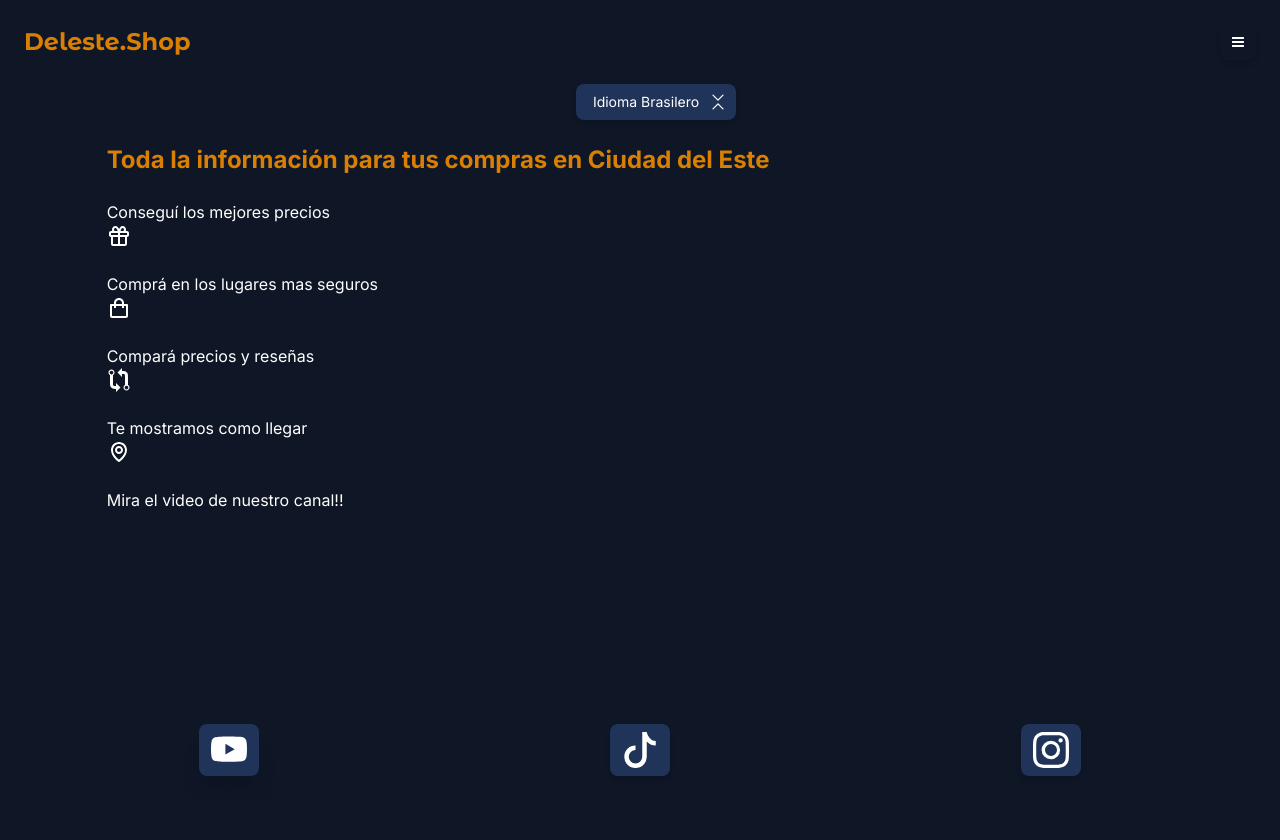
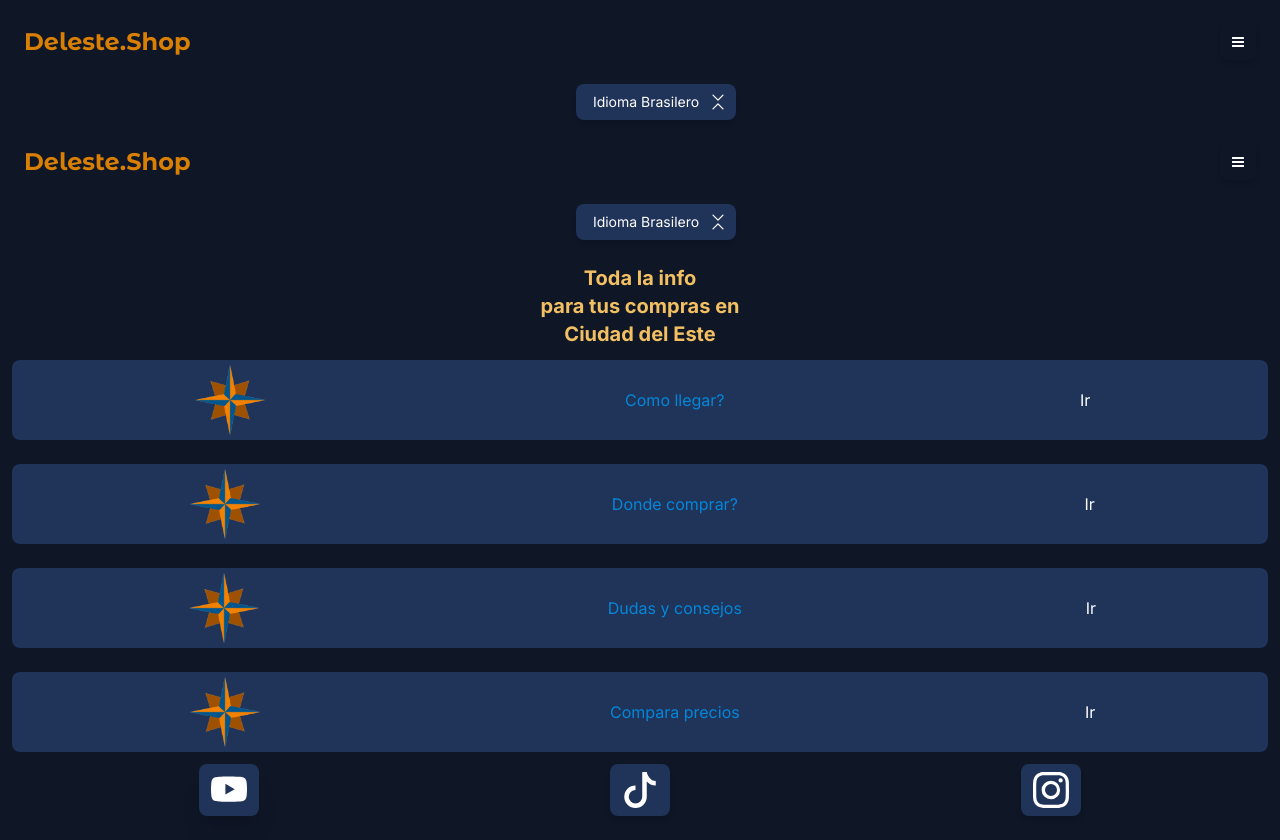
Before and after one commit to juanma-romero/deleste-project, a Next.js app: page /arg in a window 1280 px wide. Before the commit the page ends 800 px from the top, so only its background shows below. Built offline with nearby package versions, Linux system fonts and the light colour scheme.

Commit message:
layout links home

```diff
--- a/src/app/Linkes.tsx
+++ b/src/app/Linkes.tsx
@@ -37,9 +37,9 @@ const Linkes = () => {
     <div className='flex  flex-col'>
         {dato.map(
             (dato) => {
-                return <div className='flex justify-around'>
+                return <div className='flex justify-around rounded-lg bg-[#203359] m-3'>
                             <Image key={dato.id} src={dato.imagen} alt={dato.tituloLink+' imagen'} width={80} height={100}/>
-                            <p key={dato.id} className='text-[#0487D9]'>{dato.tituloLink} </p>
+                            <p key={dato.id} className='text-[#0487D9] self-center'>{dato.tituloLink} </p>
                             <button><Link href={dato.linkPagina}> Ir</Link></button>
                         </div>
             }
--- /dev/null
+++ b/src/app/arg/layout.tsx
@@ -0,0 +1,32 @@
+import '../globals.css'
+import { Inter } from 'next/font/google'
+import Navbar from '@/components/Navbar'
+import Footer from '@/components/Footer'
+
+const inter = Inter({ subsets: ['latin'] })
+
+
+export const metadata = {
+  title: 'Deleste',
+  description: 'Toda la información para tus compras en Ciudad del Este',
+  icons: {
+    icon: '/favicon-16x16.png',
+  },
+}
+
+export default function RootLayout({
+  children,
+}: {
+  children: React.ReactNode
+}) {
+  return (
+    <html lang="es">
+
+      <body className={inter.className} >
+        <Navbar />
+        {children}
+
+      </body>
+    </html>
+  )
+}
--- a/src/app/arg/page.tsx
+++ b/src/app/arg/page.tsx
@@ -1,33 +1,14 @@
 'use client'
-import Link from "next/link"
-import { BiGift, BiMap, BiShoppingBag } from "react-icons/bi"
-import { IoMdGitCompare } from "react-icons/io"
+import ListadoLinks from "../ListadoLinks"
 
+export default function Home() {
 
-const HomeArgentina = () => {
-    return (
-      <>
-      <div className="w-10/12 mx-auto mt-6">
-        <h1>Toda la información para tus compras en Ciudad del Este</h1>
-        <br />
-        <p>Conseguí los mejores precios</p>
-          <Link href='/arg/oferta' className="mt-4"> <BiGift className="text-2xl"/> </Link>
-        <br />
-        <p>Comprá en los lugares mas seguros</p>
-          <Link href='/arg/shoppings' className="mt-4"> <BiShoppingBag className="text-2xl"/> </Link>
-        <br />
-        <p>Compará precios y reseñas</p>
-          <Link href='/arg/compara' className="mt-4"> <IoMdGitCompare className="text-2xl"/> </Link>
-        <br />
-        <h2>Te mostramos como llegar</h2>
-          <Link href='/arg/mapa' className="mt-4"> <BiMap className="text-2xl"/> </Link>
-        <br />
-        <h2>Mira el video de nuestro canal!!</h2>
-
-
-      </div>
-      </>
-    )
-  }
-
-  export default HomeArgentina
+  return (
+    <main className="flex flex-col">
+        <h1 className="text-center mt-6 text-xl text-[#F2C063]">
+        Toda la info <br />para tus compras en<br />Ciudad del Este
+        </h1>
+        <ListadoLinks />
+    </main>
+  )
+}
```
Also changed, not shown: src/app/pageArg.tsx (deleted).
